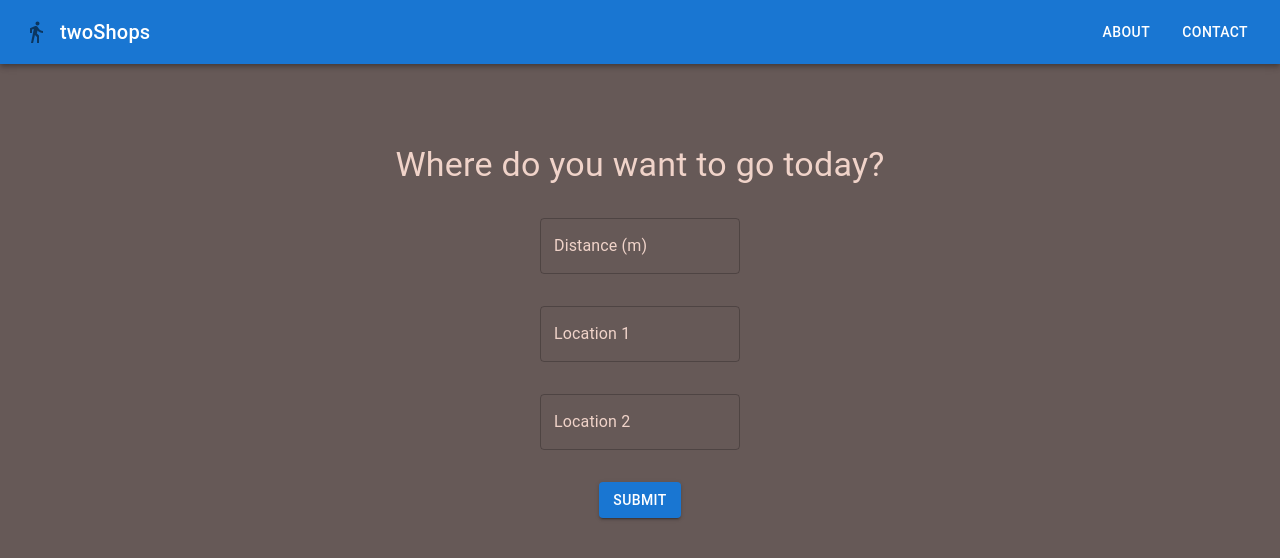
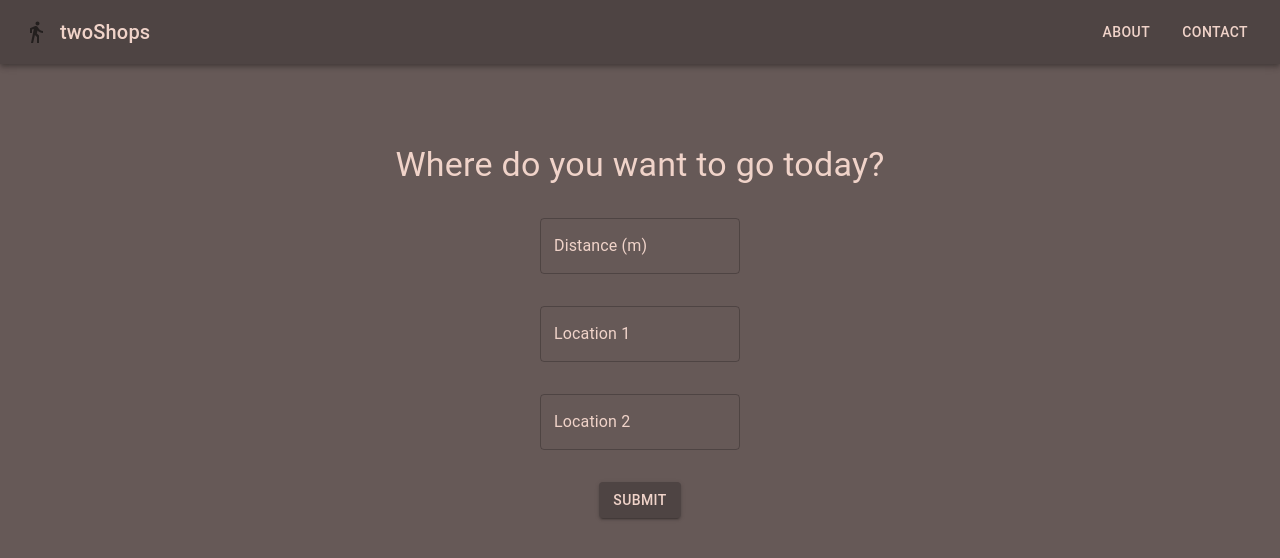
Before and after one commit to zopitty/Projects, a React (Vite) app in the folder p2-twoShops/twoShopsApp/: page / in a window 1280 px wide. Shown: the top 558 px of the page. Built offline with nearby package versions, Linux system fonts and the light colour scheme; no server answers.

Commit message:
change colors of appbar and font

```diff
--- a/p2-twoShops/twoShopsApp/src/components/NavBar.jsx
+++ b/p2-twoShops/twoShopsApp/src/components/NavBar.jsx
@@ -12,7 +12,7 @@ import { Link, NavLink } from "react-router-dom";
 
 const NavBar = () => {
   return (
-    <AppBar position="static">
+    <AppBar sx={{ backgroundColor: "#4E4443" }} position="static">
       <Toolbar>
         <Link style={{ textDecoration: "none", color: "white" }} to="/">
           <IconButton
@@ -24,21 +24,25 @@ const NavBar = () => {
             <DirectionsWalk />
           </IconButton>
         </Link>
-        <Typography variant="h6" component="div" sx={{ flexGrow: 1 }}>
+        <Typography
+          variant="h6"
+          component="div"
+          sx={{ flexGrow: 1, color: "#f0d3c9" }}
+        >
           twoShops
         </Typography>
         <Stack direction="row" spacing={2}>
           <Button color="inherit">
             <Link
-              style={{ textDecoration: "none", color: "white" }}
+              style={{ textDecoration: "none", color: "#f0d3c9" }}
               to="/about"
             >
               About
             </Link>
           </Button>
-          <Button color="inherit">
+          <Button>
             <Link
-              style={{ textDecoration: "none", color: "white" }}
+              style={{ textDecoration: "none", color: "#f0d3c9" }}
               to="/contact"
             >
               Contact
--- a/p2-twoShops/twoShopsApp/src/components/ResultsModal.jsx
+++ b/p2-twoShops/twoShopsApp/src/components/ResultsModal.jsx
@@ -68,7 +68,9 @@ const Overlay = (props) => {
               })}
             </Grid>
           </Grid>
-          <Button onClick={() => handleClose()}>Close</Button>
+          <Button  onClick={() => handleClose()}>
+            Close
+          </Button>
         </Box>
       </Modal>
     </div>
--- a/p2-twoShops/twoShopsApp/src/pages/Display.jsx
+++ b/p2-twoShops/twoShopsApp/src/pages/Display.jsx
@@ -169,6 +169,7 @@ const Display = () => {
             }}
           />
           <Button
+            sx={{ backgroundColor: "#4E4443", color: "#f0d3c9" }}
             variant="contained"
             className="col-sm-2"
             onClick={() => {
```
